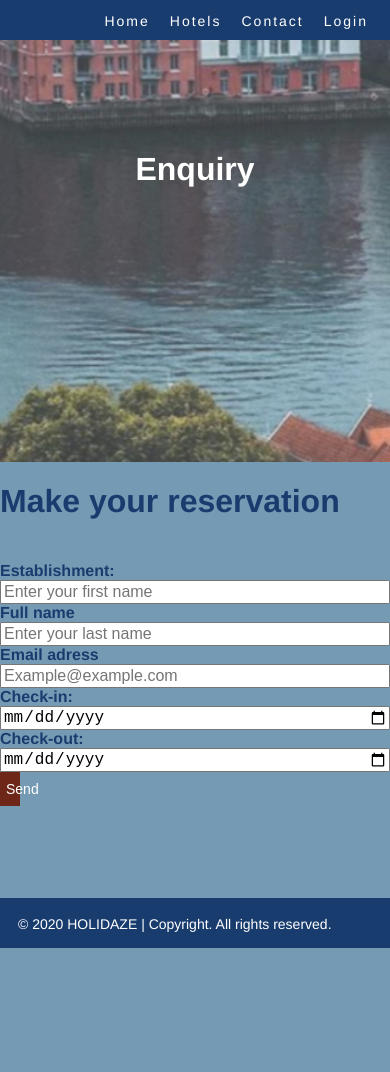
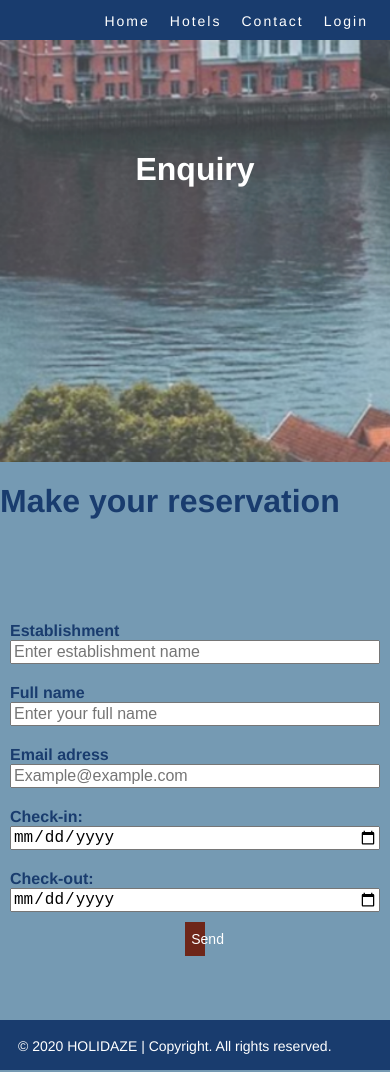
Before and after one commit to elisemykle/elise-myklebust-project-exam-2, a React (Create React App) app: page /Enquiry in a window 390 px wide. Before the commit the page ends 950 px from the top, so only its background shows below. Built offline with nearby package versions, Linux system fonts and the light colour scheme; a web font is replaced by a local one.

Commit message:
Gjort kontaktskjema responsivt

```diff
--- a/src/components/visitor/enquiry/enquiry.js
+++ b/src/components/visitor/enquiry/enquiry.js
@@ -39,37 +39,45 @@ export default function Enquiry(props){
 	}
 
 	return(
-        <form className="contact" onSubmit={handleSubmit(onSubmit)}>
-            <div className="contact__page">
+		<div className="enquiry">
+			<div className="enquiry__heading">
 				<Hero title="Enquiry" text="" classes="hero hero--contact" showSearch={false}/>
 				<div className="contact__contact--page">
 					<h1 className="contact__h1">Make your reservation</h1>
 				</div>
-                <label className="form__label">Establishment:</label>
-                <input className="form__input" name="firstname" placeholder="Enter your first name" ref={register}/>
+			</div>
+			<form className="row enquiry__form" onSubmit={handleSubmit(onSubmit)}>
+				<div className="col-6 col-m-12">
+					<label className="form__label">Establishment</label>
+					<input className="form__input" name="firstname" placeholder="Enter establishment name" ref={register}/>
 					{errors.firstname && <p className="error__message">Please enter minimum 2 characters.</p>}
 				</div>
-            <div className="contact__page">
+
+				<div className="col-6 col-m-12">
 						<label className="form__label">Full name</label>
-                <input className="form__input" name="lastname" placeholder="Enter your last name" ref={register}/>
+						<input className="form__input" name="lastname" placeholder="Enter your full name" ref={register}/>
 						{errors.lastname && <p className="error__message">Please enter minimum 2 characters.</p>}
 				</div>
-			<div className="contact__page">
+
+				<div className="col-12">
 					<label className="form__label">Email adress</label>
 					<input className="form__input" name="emailadress" placeholder="Example@example.com" ref={register}/>
 					{errors.emailadress && <p className="error__message">Please enter in a valid email format.</p>}
 				</div>
-        	<div className="contact__page">
+
+				<div className="col-6 col-m-12">
 					<label className="form__label">Check-in:</label>
 					<input className="form__input" type="date" name="date1" ref={register}/>
 					{errors.emailadress && <p className="error__message">Please enter in a valid date.</p>}
 				</div>
-            <div className="contact__page">
+
+				<div className="col-6 col-m-12">
 					<label className="form__label">Check-out:</label>
 					<input className="form__input" type="date" name="date2" ref={register}/>
 					{errors.emailadress && <p className="error__message">Please enter in a valid date.</p>}
 				</div>
 				<button className="contact__button" type="submit">Send</button>
 			</form>
+		</div>
 	)
 }
--- a/src/css/enquiry.scss
+++ b/src/css/enquiry.scss
@@ -4,3 +4,8 @@
     font-family: $fontfamily;
     font-size: 16px;
 }
+
+.enquiry__form{
+    max-width: 900px;
+    margin: 0 auto;
+}
```
Lines whose indentation alone changed are shown as unchanged.
